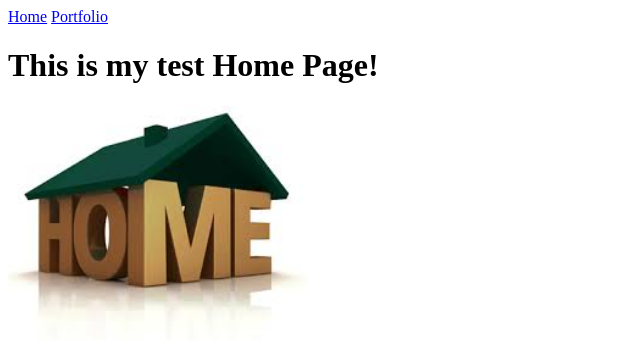
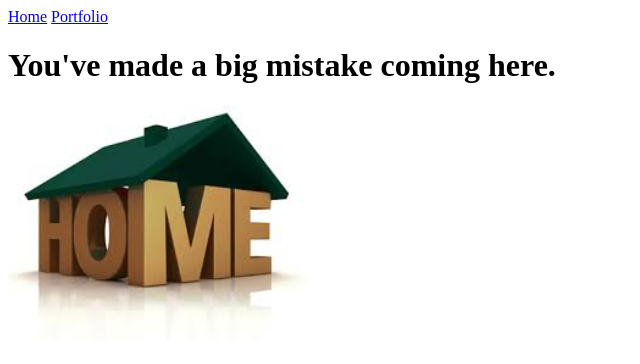
Before and after one commit to fabianpixar/fabianpixar.github.io, a plain HTML site: page my_website/index.html in a window 1280 px wide. Shown: the whole page, without its empty margins (0-640 px from the left). Drawn offline with Linux system fonts and the light colour scheme.

Commit message:
Changed the heading

```diff
--- a/my_website/index.html
+++ b/my_website/index.html
@@ -7,7 +7,7 @@
   <body>
     <a href="index.html">Home</a>
     <a href="portfolio.html">Portfolio</a>
-    <h1>This is my test Home Page!</h1>
+    <h1>You've made a big mistake coming here.</h1>
     <img src="images/home.jpg" height="250">
   </body>
 </html>
```
